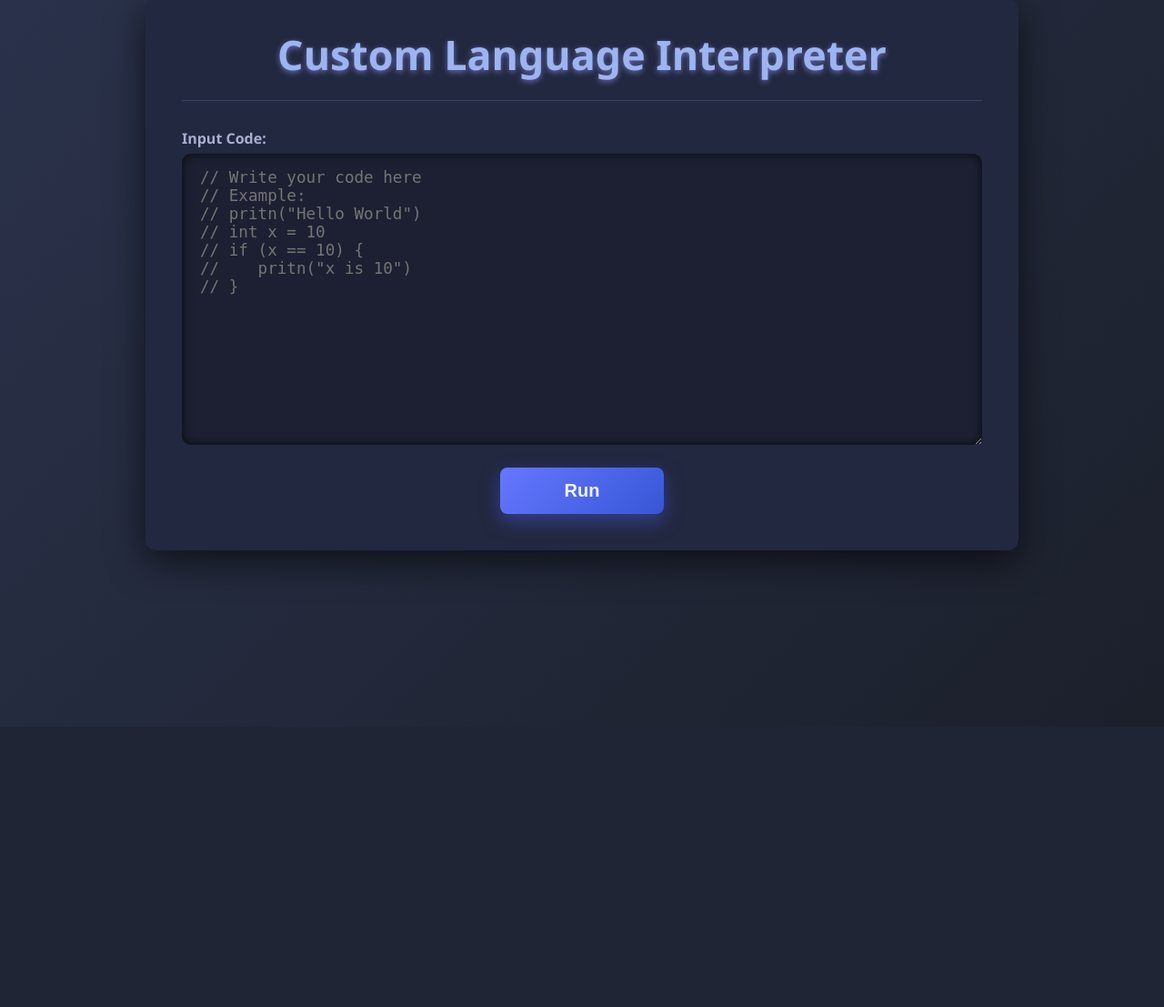
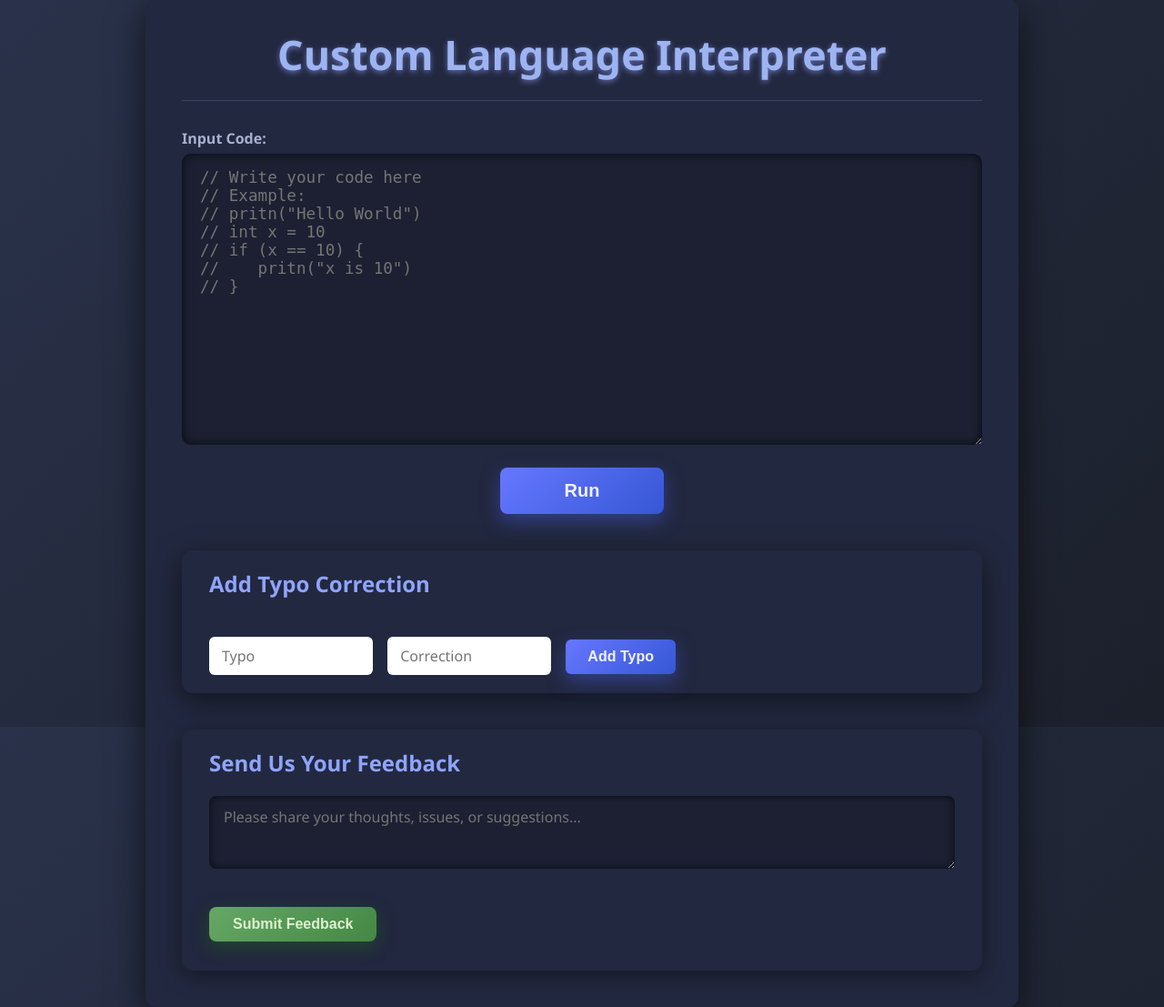
Before and after one commit to Kankshi123/compilerT249, a Flask app: page / in a window 1280 px wide. Shown: the part 41-1148 px from the top of the page at 91% size. Before the commit the page ends 683 px from the top, so only its background shows below. Run offline with Flask 3, Linux system fonts and the light colour scheme.

Commit message:
Update index.html

```diff
--- a/compiler_code/PythonProject3/templates/index.html
+++ b/compiler_code/PythonProject3/templates/index.html
@@ -25,7 +25,7 @@
     padding: 30px 40px 40px;
     display: flex;
     flex-direction: column;
-    min-height: 75vh;
+    min-height: 90vh;
   }
   header {
     border-bottom: 1px solid #3b4160;
@@ -181,6 +181,83 @@
       max-height: 200px;
     }
   }
+
+  /* Styles for typo addition section */
+  #typoSection {
+    margin-top: 40px;
+    background: #22283f;
+    border-radius: 12px;
+    padding: 20px 30px;
+    box-shadow: 0 8px 30px rgba(0,0,0,0.5);
+  }
+  #typoSection h2 {
+    margin-top: 0;
+    color: #8fa4ff;
+  }
+  #typoSection input {
+    padding: 10px 14px;
+    margin-right: 12px;
+    font-size: 1rem;
+    border-radius: 6px;
+    border: none;
+    outline: none;
+    font-family: 'Segoe UI', Tahoma, Geneva, Verdana, sans-serif;
+    width: 180px;
+  }
+  #typoSection button {
+    padding: 10px 24px;
+    font-size: 1rem;
+    border-radius: 6px;
+    min-width: auto;
+  }
+
+  /* Styles for feedback section */
+  #feedbackSection {
+    margin-top: 40px;
+    background: #22283f;
+    border-radius: 12px;
+    padding: 20px 30px;
+    box-shadow: 0 6px 25px rgba(0,0,0,0.4);
+  }
+  #feedbackSection h2 {
+    color: #8fa4ff;
+    margin-top: 0;
+  }
+  #feedbackSection textarea {
+    width: 100%;
+    min-height: 80px;
+    background: #1c2032;
+    border: none;
+    border-radius: 8px;
+    padding: 12px 16px;
+    font-family: 'Segoe UI', Tahoma, Geneva, Verdana, sans-serif;
+    font-size: 1rem;
+    color: #d3d9ff;
+    box-shadow: inset 0 0 10px rgba(0,0,0,0.7);
+    resize: vertical;
+    outline: none;
+    margin-bottom: 12px;
+  }
+  #feedbackSection button {
+    padding: 10px 26px;
+    font-size: 1rem;
+    background: linear-gradient(135deg, #65a765, #448844);
+    border: none;
+    border-radius: 8px;
+    color: #e0f0d0;
+    cursor: pointer;
+    box-shadow: 0 6px 18px rgba(34, 90, 34, 0.6);
+    transition: background 0.3s ease;
+  }
+  #feedbackSection button:hover, #feedbackSection button:focus {
+    background: linear-gradient(135deg, #7cca6f, #559955);
+  }
+  #feedbackMessage {
+    margin-top: 12px;
+    font-size: 1rem;
+    font-weight: 600;
+    color: #a3dca3;
+  }
 </style>
 </head>
 <body>
@@ -199,7 +276,25 @@
       <div id="labelSuggestion" tabindex="0">Suggested Correction:</div>
       <pre id="suggestionCode" class="code-block" tabindex="0"></pre>
     </div>
+    <div id="parseTreeSection" style="display:none; margin-top: 20px;">
+      <div id="labelParseTree" tabindex="0" style="font-weight:700; font-size:1.1rem; margin-bottom:8px; color:#a3b1ff;">Parse Tree:</div>
+      <pre id="parseTree" class="code-block" tabindex="0"></pre>
+    </div>
   </div>
+
+  <section id="typoSection" aria-label="Add Typo Correction">
+    <h2>Add Typo Correction</h2>
+    <input type="text" id="typoInput" placeholder="Typo" aria-label="Typo word" />
+    <input type="text" id="correctionInput" placeholder="Correction" aria-label="Correction word" />
+    <button onclick="addTypo()">Add Typo</button>
+  </section>
+
+  <section id="feedbackSection" aria-label="User Feedback">
+    <h2>Send Us Your Feedback</h2>
+    <textarea id="feedbackInput" placeholder="Please share your thoughts, issues, or suggestions..." aria-label="User feedback"></textarea>
+    <button onclick="submitFeedback()">Submit Feedback</button>
+    <div id="feedbackMessage" role="alert" aria-live="polite"></div>
+  </section>
 </div>
 
 <script>
@@ -215,6 +310,8 @@ async function runCode() {
   const errorDetails = document.getElementById("errorDetails");
   const suggestionSection = document.getElementById("suggestionSection");
   const suggestionCode = document.getElementById("suggestionCode");
+  const parseTreeSection = document.getElementById("parseTreeSection");
+  const parseTree = document.getElementById("parseTree");
 
   if (data.status === "error") {
     output.style.display = "block";
@@ -222,12 +319,72 @@ async function runCode() {
     errorDetails.textContent = "Errors found in input code:\n" + data.details.join("\n");
     suggestionCode.textContent = data.suggested_correction || "";
     suggestionSection.style.display = "block";
+    if (data.parse_tree) {
+      parseTree.textContent = data.parse_tree;
+      parseTreeSection.style.display = "block";
+    } else {
+      parseTreeSection.style.display = "none";
+    }
   } else {
     output.style.display = "block";
     output.classList.remove("error");
     errorDetails.textContent = "No errors found. Code is valid.";
     suggestionSection.style.display = "block";
     suggestionCode.textContent = data.suggested_correction || "";
+    if (data.parse_tree) {
+      parseTree.textContent = data.parse_tree;
+      parseTreeSection.style.display = "block";
+    } else {
+      parseTreeSection.style.display = "none";
+    }
+  }
+}
+
+async function addTypo() {
+  const typo = document.getElementById("typoInput").value.trim();
+  const correction = document.getElementById("correctionInput").value.trim();
+  if (!typo || !correction) {
+    alert("Please enter both typo and correction.");
+    return;
+  }
+
+  const res = await fetch("/add_typo", {
+    method: "POST",
+    headers: { 'Content-Type': 'application/json' },
+    body: JSON.stringify({ typo, correction })
+  });
+  const data = await res.json();
+  alert(data.message);
+  if (data.status === "success") {
+    // Clear inputs on success
+    document.getElementById("typoInput").value = "";
+    document.getElementById("correctionInput").value = "";
+  }
+}
+
+async function submitFeedback() {
+  const feedbackText = document.getElementById("feedbackInput").value.trim();
+  const messageDiv = document.getElementById("feedbackMessage");
+  if (!feedbackText) {
+    messageDiv.textContent = "Please enter your feedback before submitting.";
+    return;
+  }
+  messageDiv.textContent = "Sending feedback...";
+  try {
+    const res = await fetch("/submit_feedback", {
+      method: "POST",
+      headers: { 'Content-Type': 'application/json' },
+      body: JSON.stringify({ feedback: feedbackText })
+    });
+    const data = await res.json();
+    if (data.status === "success") {
+      messageDiv.textContent = "Thank you for your feedback!";
+      document.getElementById("feedbackInput").value = "";
+    } else {
+      messageDiv.textContent = "Failed to send feedback. Please try again later.";
+    }
+  } catch (error) {
+    messageDiv.textContent = "An error occurred sending feedback.";
   }
 }
 </script>
```
